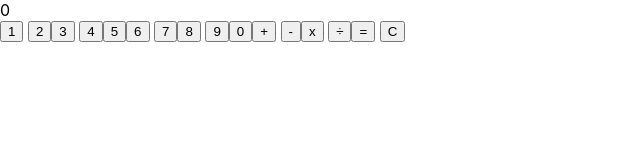
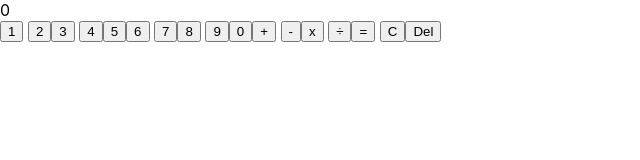
Before and after one commit to mercytv932/Calculator-with-Tests, a React (Create React App) app: page / in a window 1280 px wide. Shown: the top 160 px of the page, without its empty margins (0-640 px from the left). Built offline with nearby package versions, Linux system fonts and the light colour scheme.

Commit message:
Add delete button to clear last character

```diff
--- a/App.js
+++ b/App.js
@@ -19,6 +19,7 @@ function App() {
       <button onClick={() => setDisplay(display + '+')}>+</button> <button onClick={() => setDisplay(display + '-')}>-</button>
        <button onClick={() => setDisplay(display + '*')}>x</button> <button onClick={()=> setDisplay(display +'/')}>÷</button>
         <button onClick={() => setDisplay(String(eval(display)))}>=</button> <button onClick={()=> setDisplay('0')}>C</button>
+        <button onClick={() => setDisplay(display.length > 1 ? display.slice(0, -1) : '0')}>Del</button>
     </div>
 
     </div>
```
